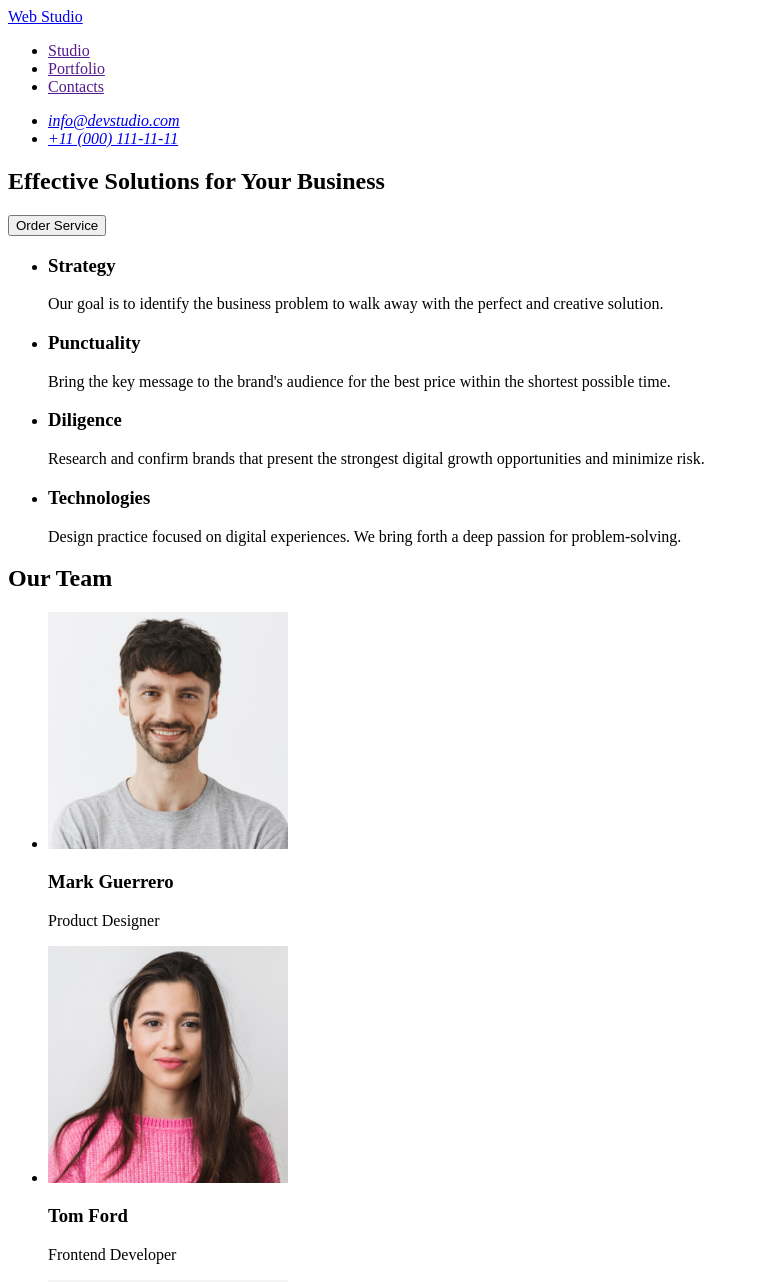
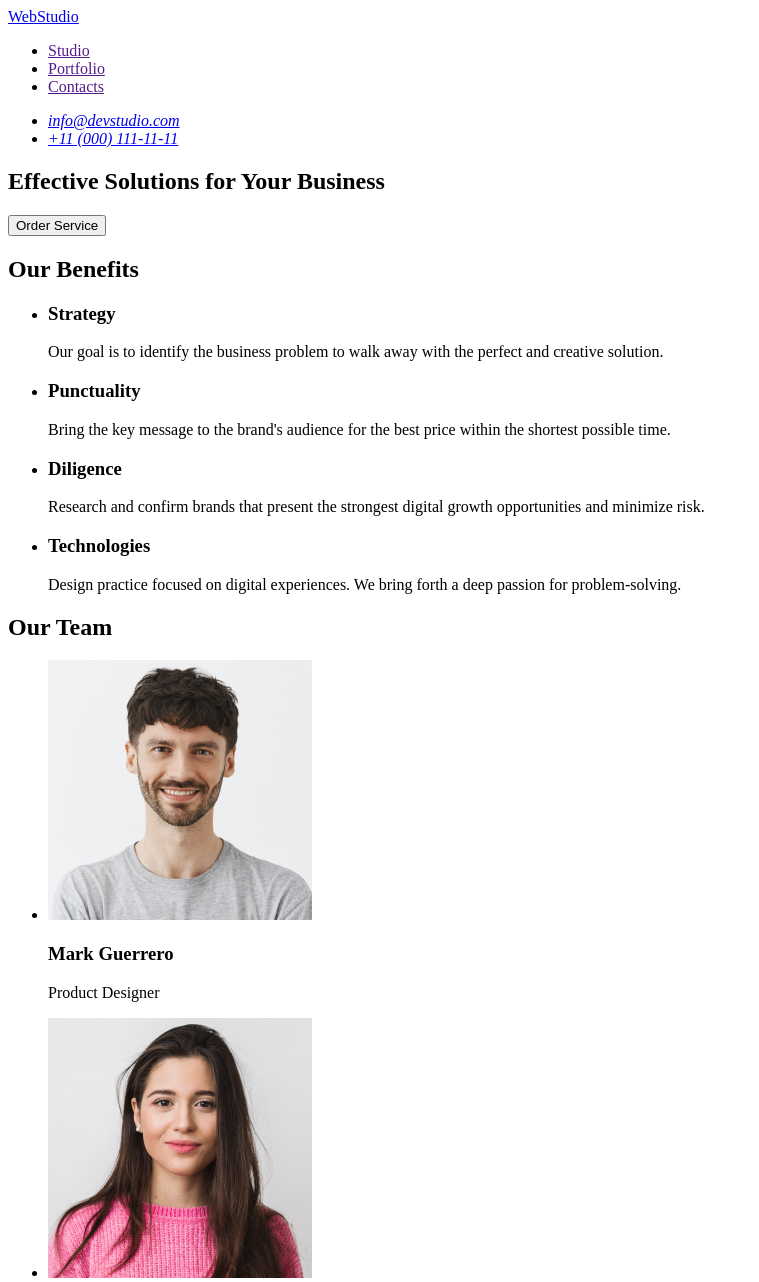
Before and after one commit to beolly/goit-markup-hw-01, a plain HTML site: page index.html in a window 1280 px wide. Shown: the top 1282 px of the page, without its empty margins (0-759 px from the left). Drawn offline with Linux system fonts and the light colour scheme.

Commit message:
Add files via upload
pravky do dz

```diff
--- a/index.html
+++ b/index.html
@@ -8,8 +8,7 @@
 <body>
     <header>
         <nav>
-            <a href="./index.html">Web
-                Studio</a>
+            <a href="./index.html">WebStudio</a>
             <ul>
                 <li><a href="">Studio</a></li>
                 <li><a href="">Portfolio</a></li>
@@ -25,20 +24,17 @@
     </header>
     <main>
 
-    </main>
-
         <section>
-            <h1>Effective Solutions
-                for Your Business</h1>
+            <h1>Effective Solutions for Your Business</h1>
             <button type="button">Order Service </button>
         </section>
         <section>
+            <h2>Our Benefits</h2>
             <ul>
                 <li>
                     <h3>Strategy</h3>
                     <p>
-                        Our goal is to identify the business
-problem to walk away with the perfect and creative solution.
+                        Our goal is to identify the business problem to walk away with the perfect and creative solution.
                     </p>
                 </li>
                 <li>
@@ -66,7 +62,7 @@ problem to walk away with the perfect and creative solution.
             <h2>Our Team</h2>
             <ul>
                 <li>
-                    <img src="./images/img.jpg" width="240" alt="photo Mark Guerrero"/>
+                    <img src="./images/img.jpg" width="264" alt="photo Mark Guerrero"/>
                         <h3>Mark Guerrero</h3>
                         <p>
                             Product Designer
@@ -74,7 +70,7 @@ problem to walk away with the perfect and creative solution.
 
                 </li>
                 <li>
-                    <img src="./images/img-1.jpg" width="240" alt="photo Tom Ford"/>
+                    <img src="./images/img-1.jpg" width="264" alt="photo Tom Ford"/>
                         <h3>Tom Ford</h3>
                         <p>
                             Frontend Developer
@@ -82,7 +78,7 @@ problem to walk away with the perfect and creative solution.
 
                 </li>
                 <li>
-                    <img src="./images/img-2.jpg" width="240" alt="photo Camila Garcia"/>
+                    <img src="./images/img-2.jpg" width="264" alt="photo Camila Garcia"/>
                         <h3>Camila Garcia</h3>
                         <p>
                             Marketing
@@ -100,9 +96,9 @@ problem to walk away with the perfect and creative solution.
 
             </ul>
         </section>
+    </main>
     <footer>
-        <a href="./index.html">Web
-            Studio</a>
+        <a href="./index.html">WebStudio</a>
         <p>
             Increase the flow of customers and sales for your business with digital marketing & growth solutions.
         </p>
```
